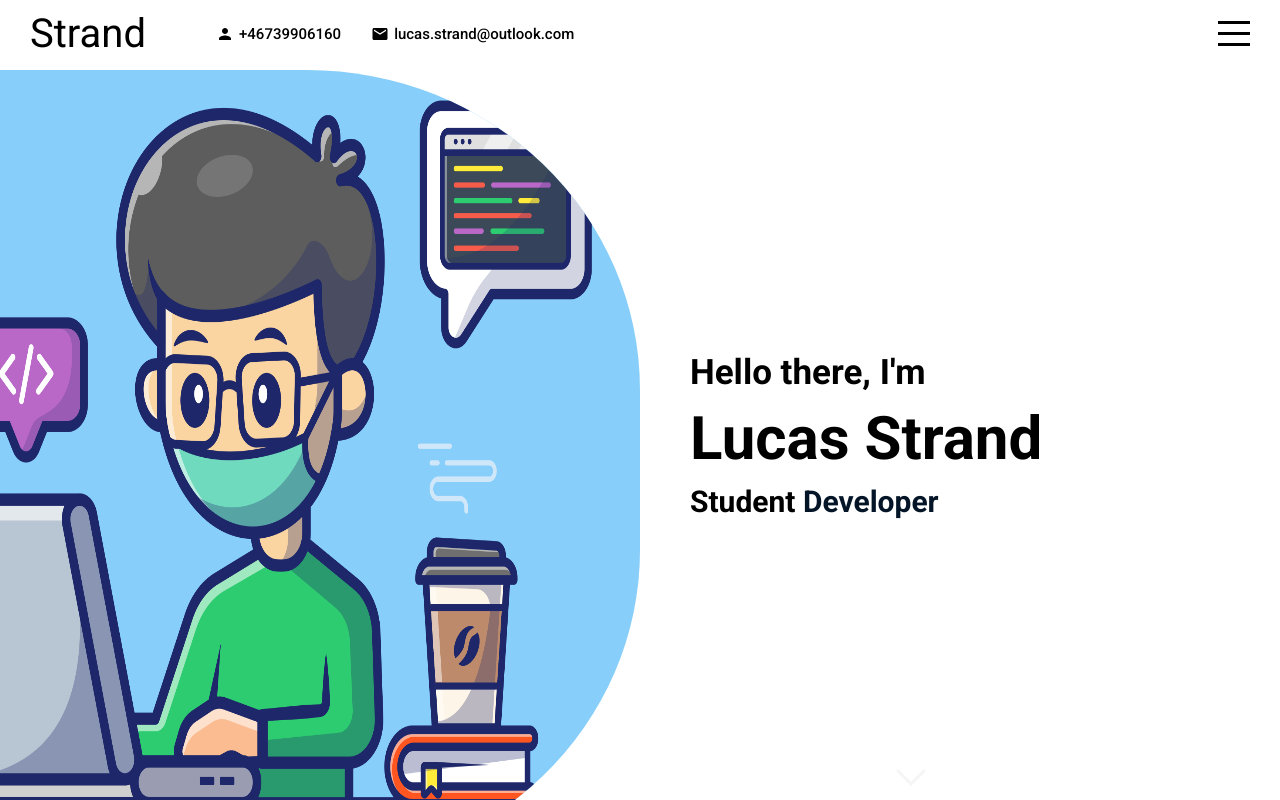
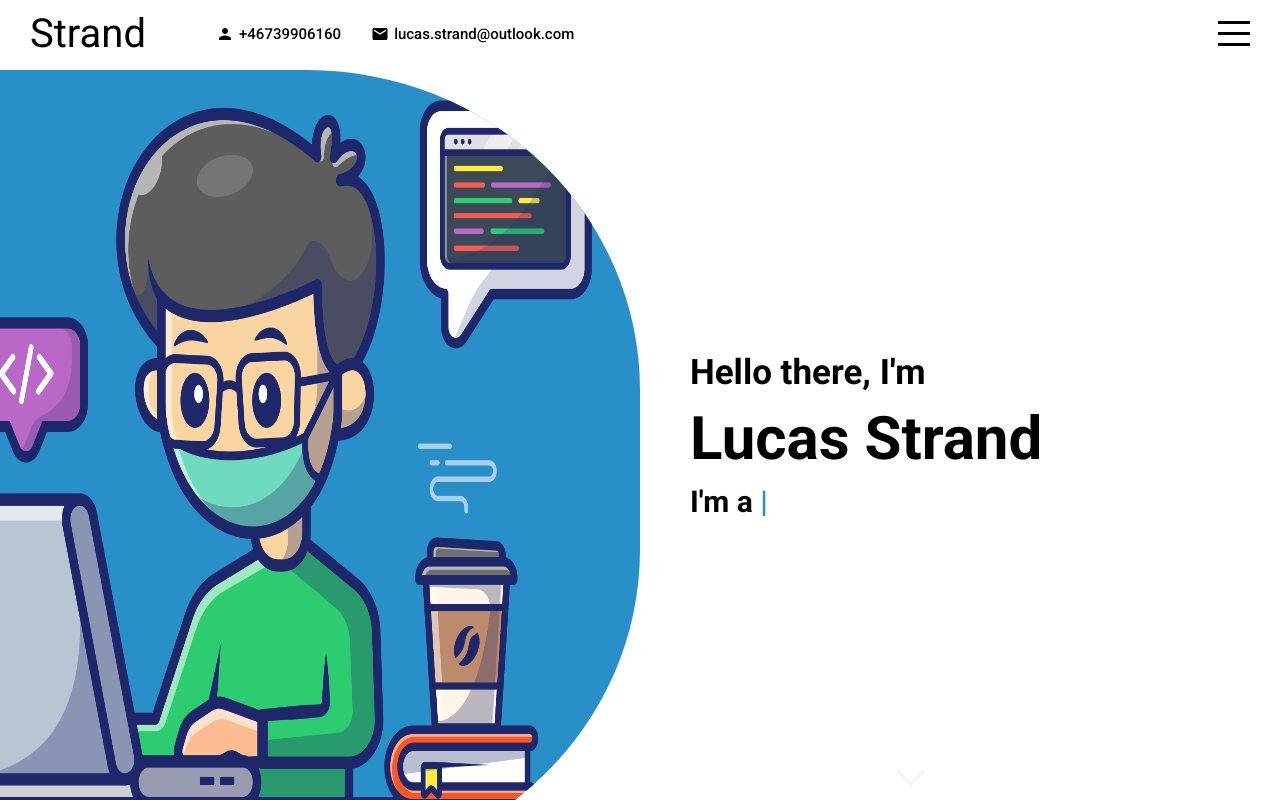
Before and after one commit to LucasStrand/react_portfolio, a React (Create React App) app: page / in a window 1280 px wide. Built offline with nearby package versions, Linux system fonts and the light colour scheme; the HTML template or start-up script is replaced by a standard one.

Commit message:
introduction completeish

```diff
--- a/package.json
+++ b/package.json
@@ -12,6 +12,7 @@
     "@testing-library/jest-dom": "^5.16.1",
     "@testing-library/react": "^12.1.2",
     "@testing-library/user-event": "^13.5.0",
+    "ityped": "^1.0.3",
     "node-sass": "^7.0.1",
     "react": "^17.0.2",
     "react-dom": "^17.0.2",
--- a/src/components/introduction/Introduction.jsx
+++ b/src/components/introduction/Introduction.jsx
@@ -1,7 +1,20 @@
 import './introduction.scss'
-import KeyboardArrowDownIcon from '@mui/icons-material/KeyboardArrowDown';
+import KeyboardArrowDownIcon from '@mui/icons-material/KeyboardArrowDown'
+import { init } from 'ityped'
+import { useEffect, useRef } from 'react'
 
 export default function Introduction({ menuOpen, setMenuOpen }) {
+
+  const textRef = useRef();
+
+  useEffect(()=>{
+      init(textRef.current, {
+        showCursor: true,
+        backDelay: 1500,
+        backSpeed: 60,
+        strings:['Full Stack Developer', 'Student']
+      })
+  },[])
   return (
       <div className='introduction' id="introduction">
         <div className="left">
@@ -13,7 +26,7 @@
           <div className="wrapper">
             <h2>Hello there, I'm</h2>
             <h1>Lucas Strand</h1>
-            <h3>Student <span>Developer</span></h3>
+            <h3>I'm a <span ref={textRef}></span></h3>
           </div>
           <a href="#portfolio">
             <img src="assets/thiccerDown.png" alt="" />
--- a/src/components/introduction/introduction.scss
+++ b/src/components/introduction/introduction.scss
@@ -11,7 +11,7 @@
         .imageContainer{
             width: 130%;
             height: 100vh;
-            background-color: $introPic;
+            background-color: $secondaryColor;
             border-top-right-radius: 40%;
             border-bottom-right-radius: 40%;
             display: flex;
@@ -54,7 +54,20 @@
 
                 span{
                     font-size: inherit;
-                    color: $mainColor;
+                    color: $secondaryColor;
+                }
+
+                .ityped-cursor{
+                    animation: blink 1s infinite;
+                }
+
+                @keyframes blink {
+                    50%{
+                        opacity: 1;
+                    }
+                    100%{
+                        opacity: 0;
+                    }
                 }
             }
         }
--- a/src/global.scss
+++ b/src/global.scss
@@ -1,3 +1,3 @@
-$mainColor:#031527;
-$introPic: lightskyblue;
+$mainColor:#333131;
+$secondaryColor: #298fc8;
 $background: white;
```
Also changed, not shown: 1 other file (tests, documents, lock files or other folders).
